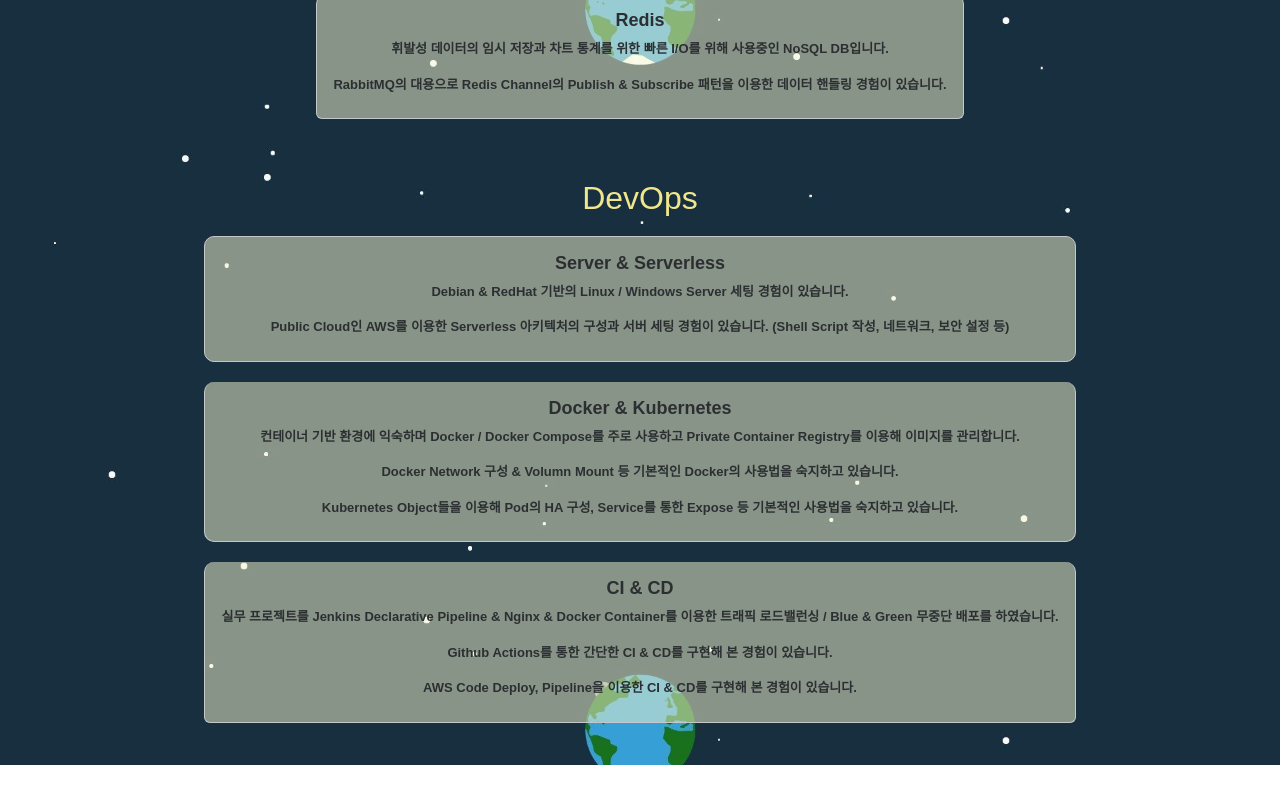
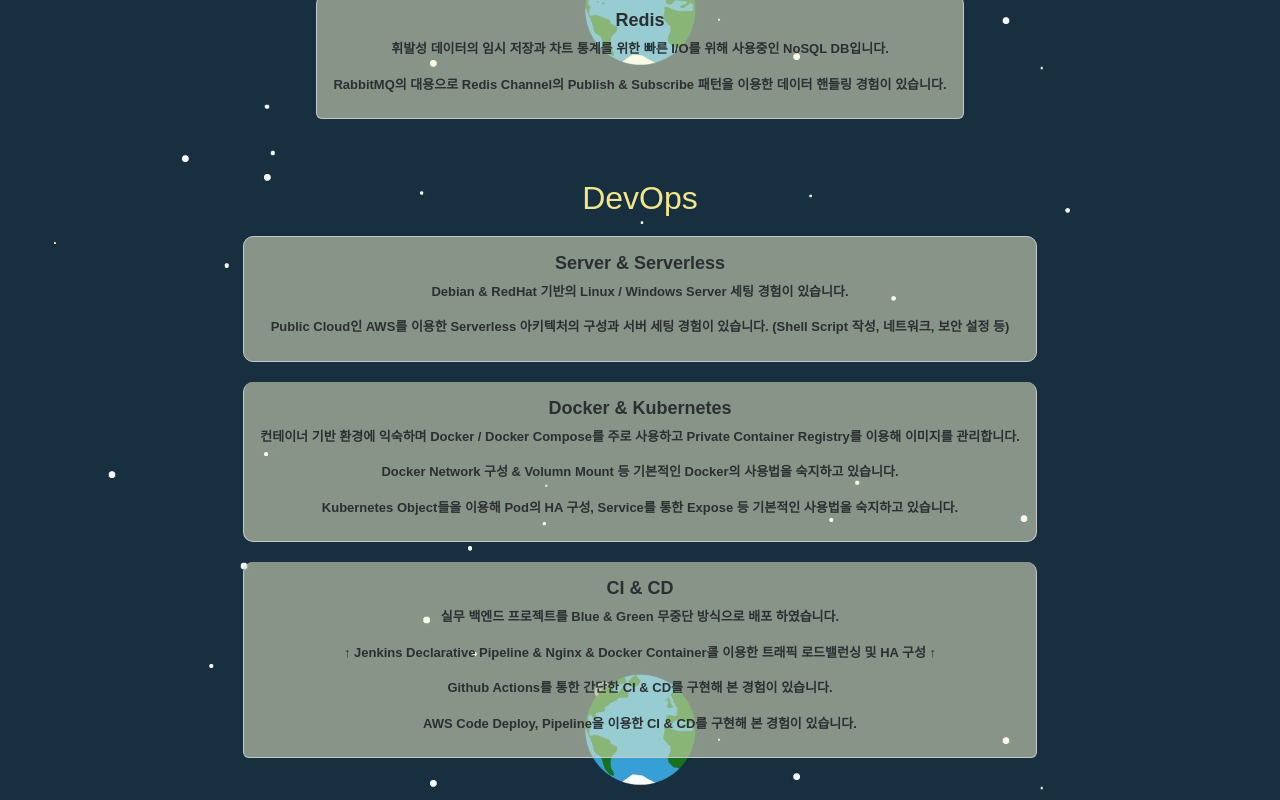
Before and after one commit to spacedustz/Resume, a React (Vite) app in the folder React/: page /skills in a window 1280 px wide. Shown: the part 1790-2590 px from the top of the page. Before the commit the page ends 2555 px from the top, so only its background shows below. Built offline with nearby package versions, Linux system fonts and the light colour scheme.

Commit message:
Careers 부분 불필요 내용 삭제

```diff
--- a/React/src/components/Skills.tsx
+++ b/React/src/components/Skills.tsx
@@ -86,8 +86,8 @@
 
                 <ListItem variant="secondary">
                     <strong>CI & CD</strong>
-                    <p>실무 프로젝트를 Jenkins Declarative Pipeline & Nginx & Docker Container를 이용한 트래픽 로드밸런싱 / Blue & Green
-                        무중단 배포를 하였습니다.</p>
+                    <p>실무 백엔드 프로젝트를 Blue & Green 무중단 방식으로 배포 하였습니다.</p>
+                    <p>↑ Jenkins Declarative Pipeline & Nginx & Docker Container를 이용한 트래픽 로드밸런싱 및 HA 구성 ↑</p>
                     <p>Github Actions를 통한 간단한 CI & CD를 구현해 본 경험이 있습니다.</p>
                     <p>AWS Code Deploy, Pipeline을 이용한 CI & CD를 구현해 본 경험이 있습니다.</p>
                 </ListItem>
```
